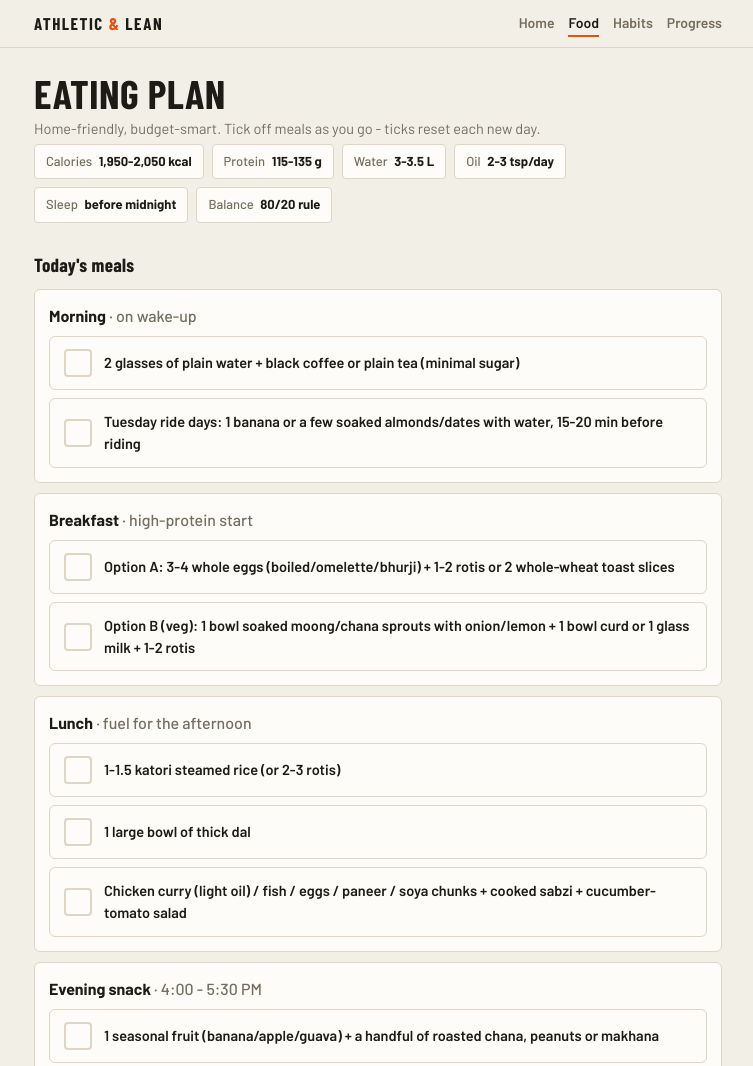
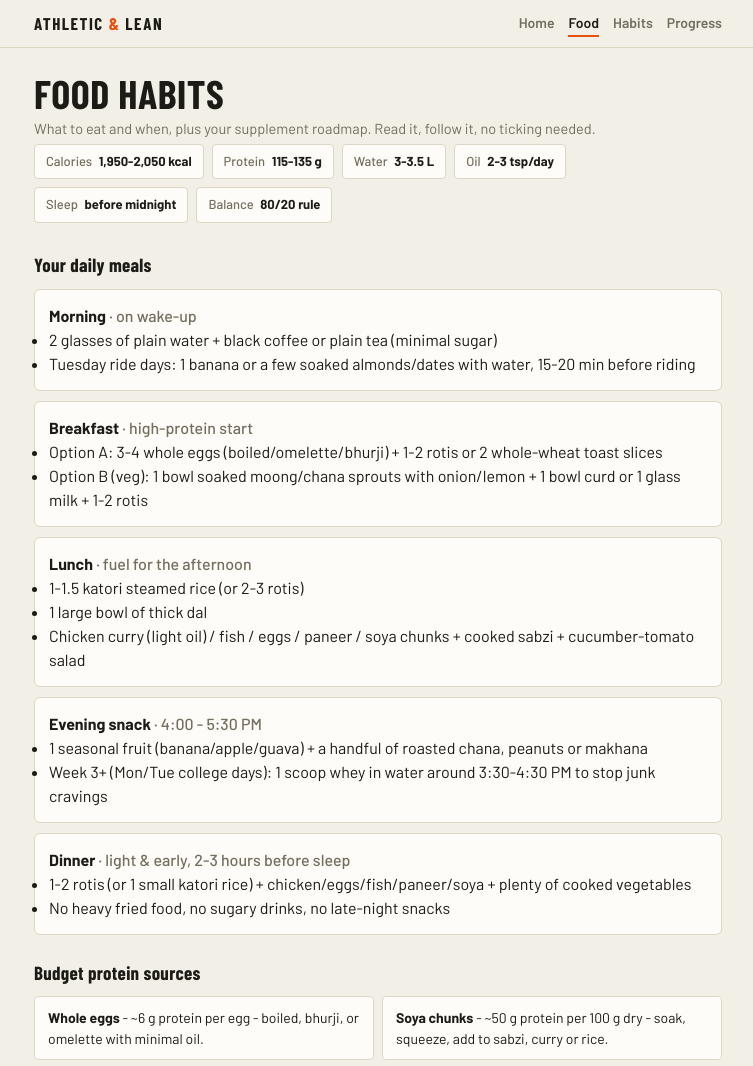
Before and after one commit to debashishthakuria/fitness-tracker, a plain HTML site: page food.html in a window 1280 px wide. Shown: the top 1066 px of the page, without its empty margins (262-1015 px from the left). Drawn offline with nearby package versions, Linux system fonts and the light colour scheme.

Commit message:
Update food.html

```diff
--- a/food.html
+++ b/food.html
@@ -4,7 +4,7 @@
 <meta charset="UTF-8">
 <meta name="viewport" content="width=device-width, initial-scale=1">
 <meta name="theme-color" content="#f2efe7">
-<title>Food - Athletic & Lean</title>
+<title>Food Habits - Athletic & Lean</title>
 <link rel="preconnect" href="https://fonts.googleapis.com">
 <link rel="preconnect" href="https://fonts.gstatic.com" crossorigin>
 <link href="https://fonts.googleapis.com/css2?family=Barlow+Condensed:wght@500;600;700&family=Barlow:wght@400;500;600;700&display=swap" rel="stylesheet">
@@ -14,8 +14,8 @@
 <div id="nav"></div>
 <div class="wrap">
   <div class="hero">
-    <h1>Eating <em>plan</em></h1>
-    <p>Home-friendly, budget-smart. Tick off meals as you go - ticks reset each new day.</p>
+    <h1>Food <em>habits</em></h1>
+    <p>What to eat and when, plus your supplement roadmap. Read it, follow it, no ticking needed.</p>
     <div class="chips">
       <div class="chip">Calories <b>1,950-2,050 kcal</b></div>
       <div class="chip">Protein <b>115-135 g</b></div>
@@ -26,7 +26,7 @@
     </div>
   </div>
 
-  <div class="sec-title">Today's meals</div>
+  <div class="sec-title">Your daily meals</div>
   <div id="meals"></div>
 
   <div class="sec-title">Budget protein sources</div>
@@ -48,7 +48,7 @@
     <ul class="skiplist" id="skip"></ul>
   </div>
 
-  <div class="foot">Food ticks reset daily. Plan comes from your final eating &amp; supplement file.</div>
+  <div class="foot">Plan comes from your final eating &amp; supplement file.</div>
 </div>
 
 <script src="app.js"></script>
@@ -58,30 +58,11 @@
   document.getElementById("nav").innerHTML = FT.nav("food");
   var today = FT.todayStr();
 
-  // meals
-  function renderMeals(){
-    var html = "";
-    FT.MEALS.forEach(function(m){
-      html += '<div class="meal"><h3>'+FT.esc(m.name)+' <span>· '+FT.esc(m.when)+'</span></h3>';
-      m.items.forEach(function(it){
-        var k = today+"|"+it.id;
-        var done = !!S.meals[k];
-        html += '<div class="tickitem'+(done?' done':'')+'">'+
-          '<button class="ex-check" data-meal="'+it.id+'">✓</button>'+
-          '<div class="txt">'+FT.esc(it.text)+'</div></div>';
-      });
-      html += '</div>';
-    });
-    document.getElementById("meals").innerHTML = html;
-    document.querySelectorAll("[data-meal]").forEach(function(b){
-      b.onclick = function(){
-        var k = today+"|"+b.getAttribute("data-meal");
-        if(S.meals[k]) delete S.meals[k]; else S.meals[k]=true;
-        FT.save(S); renderMeals();
-      };
-    });
-  }
-  renderMeals();
+  // meals - plain information, no tracking
+  document.getElementById("meals").innerHTML = FT.MEALS.map(function(m){
+    return '<div class="meal"><h3>'+FT.esc(m.name)+' <span>· '+FT.esc(m.when)+'</span></h3>'+
+      '<ul class="meallist">'+m.items.map(function(it){ return '<li>'+FT.esc(it.text)+'</li>'; }).join("")+'</ul></div>';
+  }).join("");
 
   // sources
   document.getElementById("sources").innerHTML = FT.PROTEIN_SOURCES.map(function(s){
```
